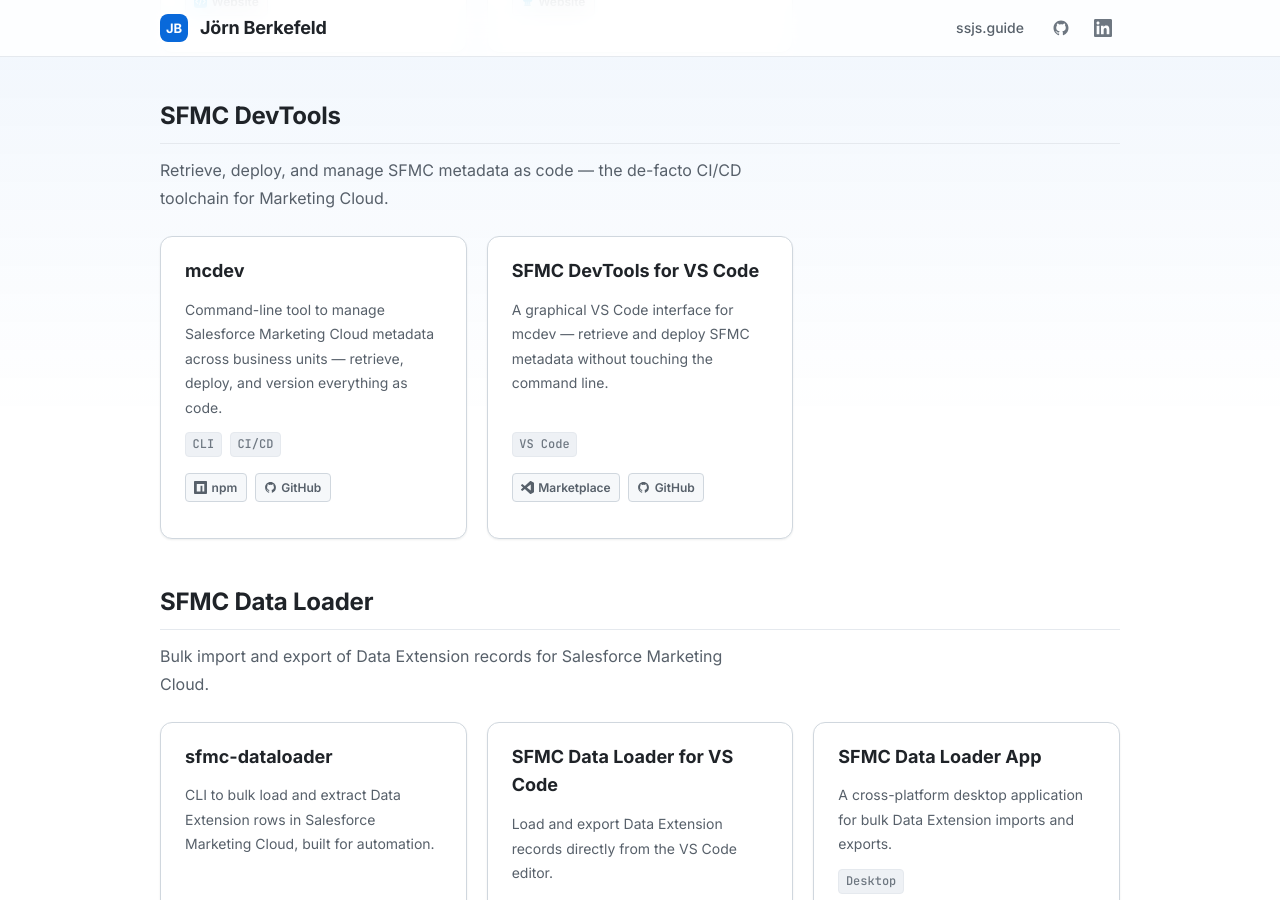
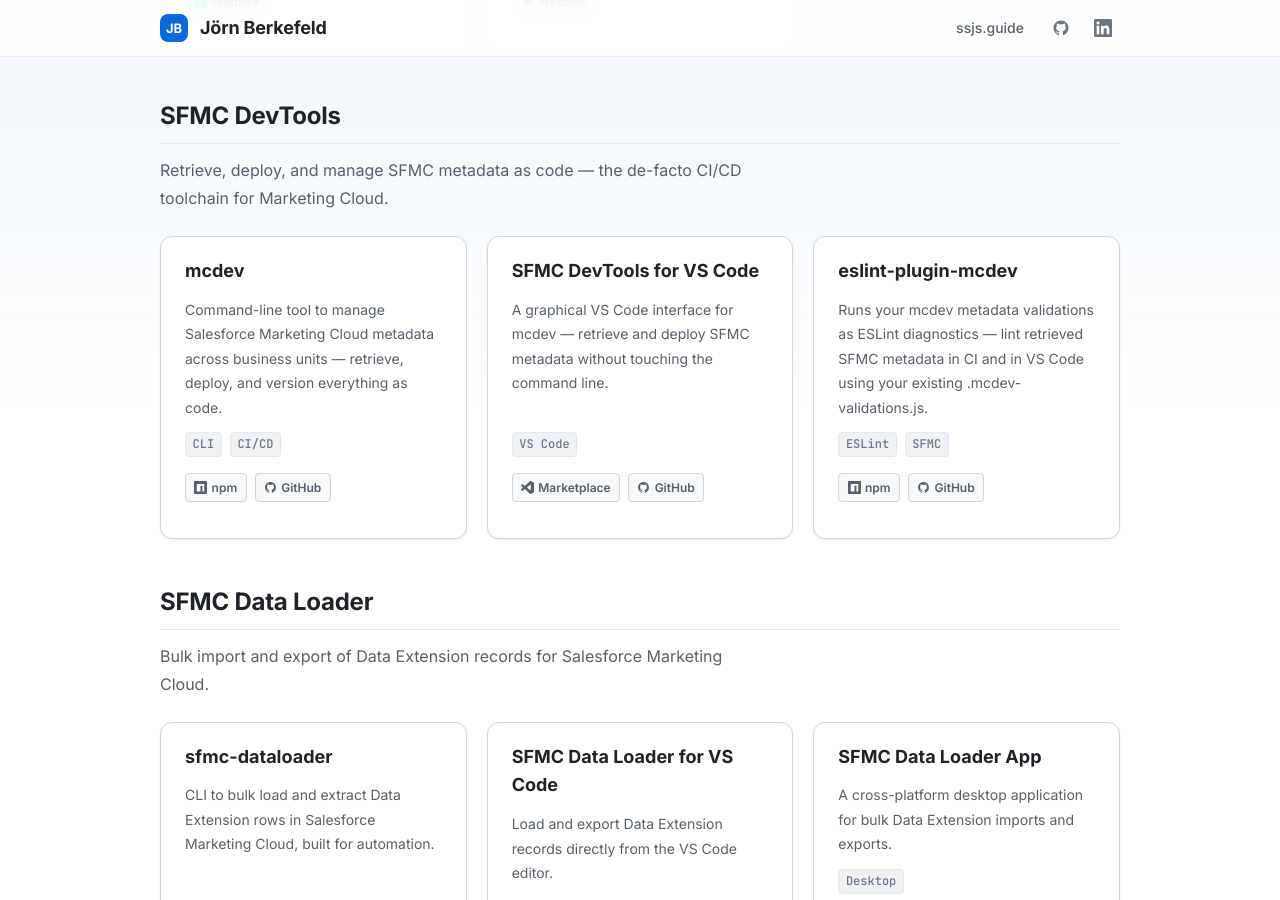
Before and after one commit to JoernBerkefeld/joernberkefeld.com, a Jekyll site: the page built from index.md, in a window 1280 px wide and 900 px high, scrolled down 958 px. Built offline with Jekyll 4.4.1, drawn with Linux system fonts in a browser that asks for light colours; comment, search, counter and statistics services are not loaded; some of the changed text lies outside the part shown.

Commit message:
moved eslint-plugin-mcdev into mcdev section

```diff
--- a/index.md
+++ b/index.md
@@ -83,6 +83,15 @@ description: "Jörn Berkefeld — Senior Salesforce Technical Architect and open
         <a class="project-link" href="https://sfmc.guide/tools/mcdev-pipeline-builder/" target="_blank" rel="noopener">{% include icons/link.svg %} Website</a>
       </div>
     </div> -->
+        <div class="project-card">
+      <div class="project-title">eslint-plugin-mcdev</div>
+      <p class="project-desc">Runs your mcdev metadata validations as ESLint diagnostics — lint retrieved SFMC metadata in CI and in VS Code using your existing .mcdev-validations.js.</p>
+      <div class="project-tags"><span class="project-tag">ESLint</span><span class="project-tag">SFMC</span></div>
+      <div class="project-links">
+        <a class="project-link" href="https://www.npmjs.com/package/eslint-plugin-mcdev" target="_blank" rel="noopener">{% include icons/npm.svg %} npm</a>
+        <a class="project-link" href="https://github.com/JoernBerkefeld/eslint-plugin-mcdev" target="_blank" rel="noopener">{% include icons/github.svg %} GitHub</a>
+      </div>
+    </div>
   </div>
 </section>
 
@@ -181,15 +190,6 @@ description: "Jörn Berkefeld — Senior Salesforce Technical Architect and open
       </div>
     </div>
     <div class="project-card">
-      <div class="project-title">eslint-plugin-mcdev</div>
-      <p class="project-desc">Runs your mcdev metadata validations as ESLint diagnostics — lint retrieved SFMC metadata in CI and in VS Code using your existing .mcdev-validations.js.</p>
-      <div class="project-tags"><span class="project-tag">ESLint</span><span class="project-tag">SFMC</span></div>
-      <div class="project-links">
-        <a class="project-link" href="https://www.npmjs.com/package/eslint-plugin-mcdev" target="_blank" rel="noopener">{% include icons/npm.svg %} npm</a>
-        <a class="project-link" href="https://github.com/JoernBerkefeld/eslint-plugin-mcdev" target="_blank" rel="noopener">{% include icons/github.svg %} GitHub</a>
-      </div>
-    </div>
-    <div class="project-card">
       <div class="project-title">prettier-plugin-sfmc</div>
       <p class="project-desc">A Prettier plugin that formats AMPscript, SSJS, and Handlebars consistently for Salesforce Marketing Cloud Engagement+Next — powered by ssjs.guide.</p>
       <div class="project-tags"><span class="project-tag">Prettier</span><span class="project-tag">SFMC</span></div>
```
